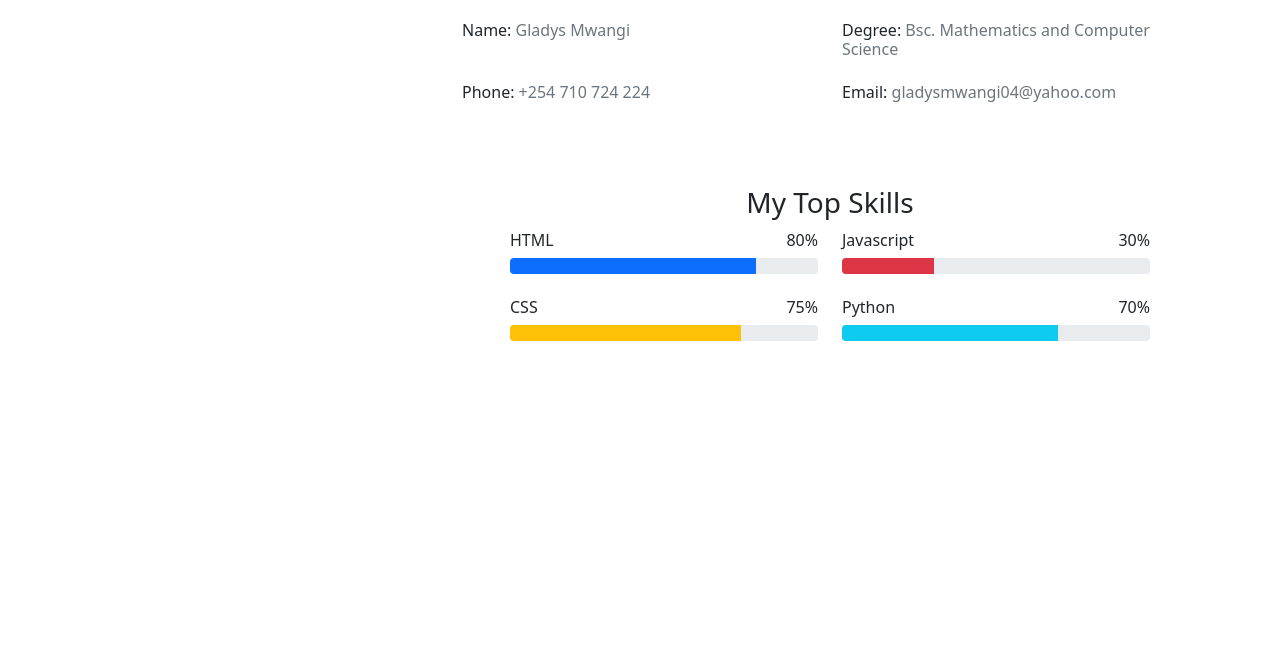
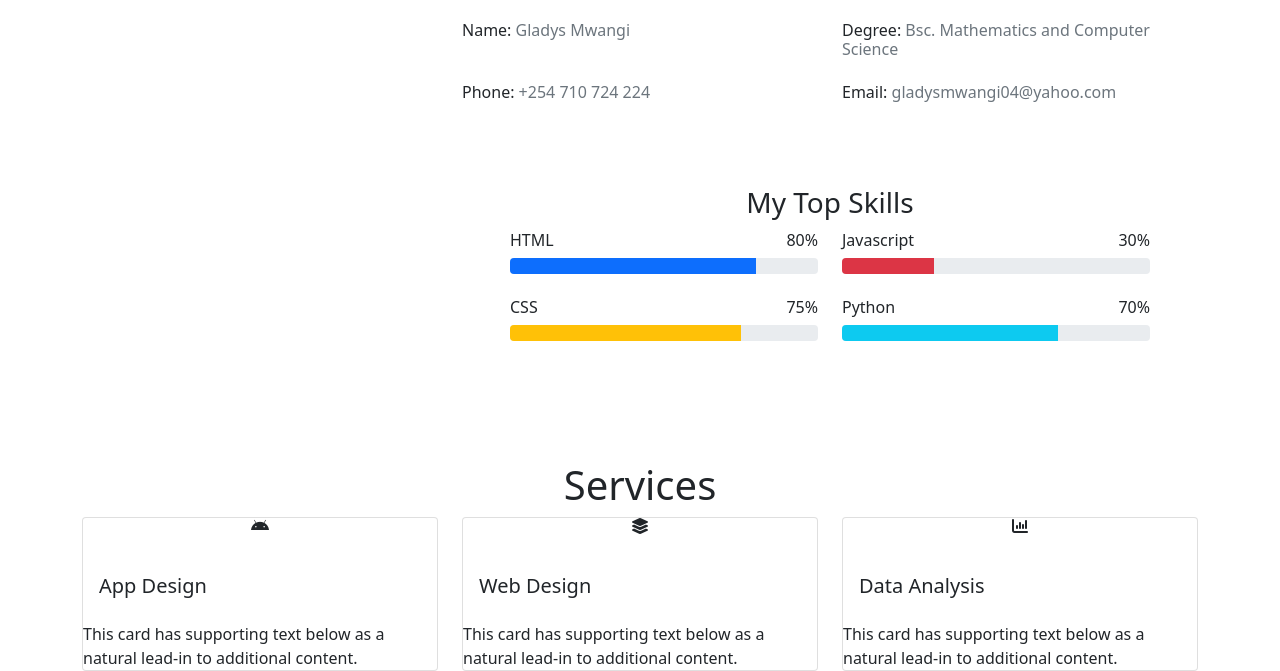
Before and after one commit to gladys-gg/Portfolio, a plain HTML site: page index.html in a window 1280 px wide. Shown: the part 315-986 px from the top of the page. Before the commit the page ends 800 px from the top, so only its background shows below. Drawn offline with nearby package versions, Linux system fonts and the light colour scheme.

Commit message:
index.html: Added the services section

```diff
--- a/index.html
+++ b/index.html
@@ -129,6 +129,57 @@
           </div>
       </div>
 </section>
+
+<!-- Services Start -->
+<div class="container-fluid pt-5" id="services">
+  <div class="container">
+      <div class="service-h4 position-relative d-flex align-items-center justify-content-center">
+        <h1 class="text-center">Services</h1>
+      </div>
+      <div class="row row-cols-1 row-cols-md-3 g-4">
+        <div class="col ">
+          <div class="card servicesText">
+            <div class="d-flex align-items-center justify-content-center mb-4">
+            <i class="fa-brands fa-android service-icon"></i>
+          </div>
+          <div class="card-body">
+            <h5 class="card-title">App Design</h5>
+          </div>
+            <p class="card-text">This card has supporting text below as a natural lead-in to additional content.</p>
+          </div>
+
+        </div>
+      <div class="col ">
+        <div class="card servicesText">
+          <div class="d-flex align-items-center justify-content-center mb-4">
+          <i class="fa-solid fa-layer-group service-icon"></i>
+        </div>
+          <div class="card-body">
+            <h5 class="card-title">Web Design</h5>
+          </div>
+            <p class="card-text">This card has supporting text below as a natural lead-in to additional content.</p>
+          </div>
+
+        </div>
+        <div class="col ">
+          <div class="card servicesText">
+            <div class="d-flex align-items-center justify-content-center mb-4">
+              <i class="fa-solid fa-chart-column service-icon"></i>
+          </div>
+            <div class="card-body">
+              <h5 class="card-title">Data Analysis</h5>
+            </div>
+              <p class="card-text">This card has supporting text below as a natural lead-in to additional content.</p>
+            </div>
+
+          </div>
+      </div>
+
+
+
+</div>
+</div>
+<!-- Services End -->
 <body>
 
 </body>
```
